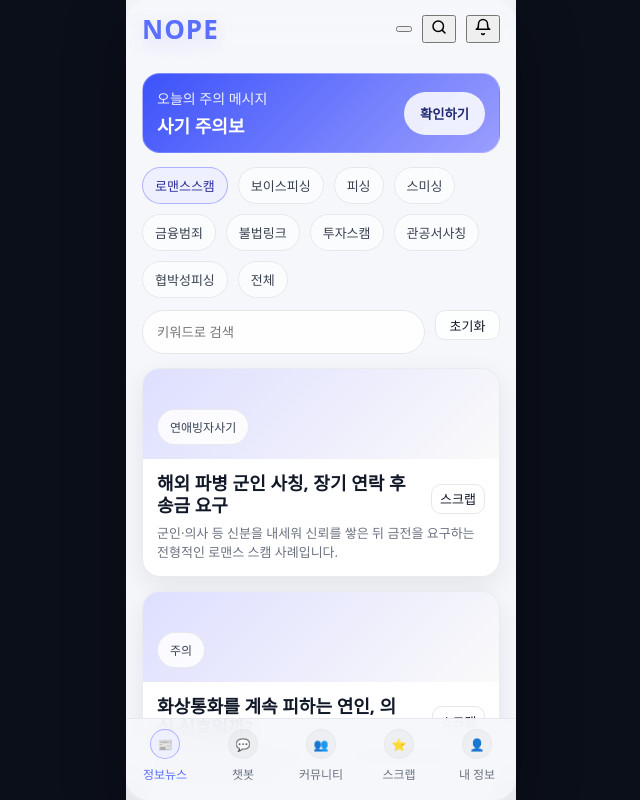
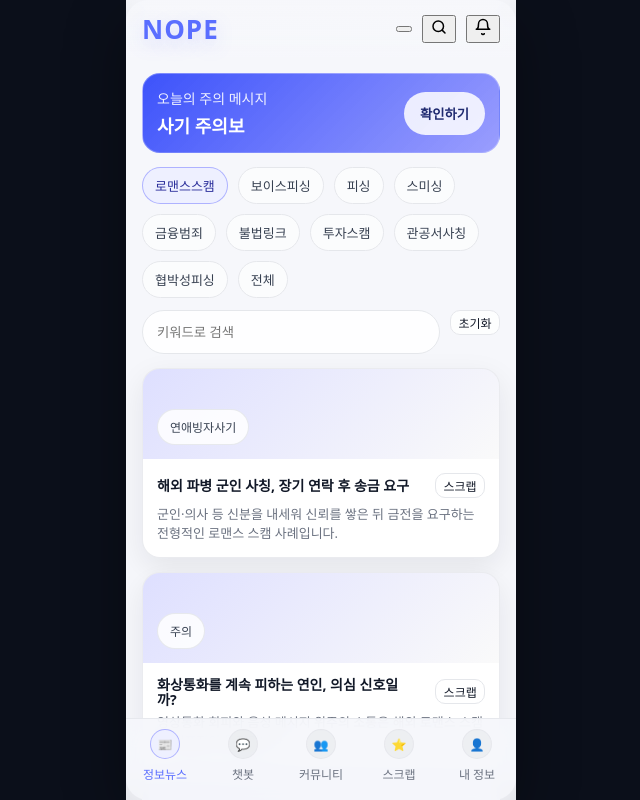
Before and after one commit to 20221041/nopereal, a React (Vite) app in the folder nope-mvp/: page / in a window 1280 px wide. Shown: the whole page, without its empty margins (319-959 px from the left). Built offline with nearby package versions, Linux system fonts and the light colour scheme.

Commit message:
refactor: Update .title and .pill-btn styles as per user request

```diff
--- a/nope-mvp/src/styles.css
+++ b/nope-mvp/src/styles.css
@@ -166,10 +166,10 @@ input{font-family:inherit}
 .card-body{
   padding: 14px;
 }
-.title{
-  font-size: 18px;
-  margin: 0 0 8px 0;
-  line-height: 1.2;
+.title {
+    font-size: 14px;
+    margin: 0 0 6px 0;
+    line-height: 1.1;
 }
 .desc{
   margin: 0;
@@ -511,19 +511,20 @@ input{font-family:inherit}
   color: rgba(90,110,255,.95);
 }
 
-.pill-btn { /* New definition for pill-btn */
-  width: 65px;
-  height: 30px;
+.pill-btn {
+    width: 50px;
+    height: 25px;
     border-radius: 10px;
     border: 1px solid var(--line);
-  background: rgba(255,255,255,.8);
+    background: rgba(255, 255, 255, .8);
     color: var(--text);
-  font-size: 13px;
+    font-size: 12px;
     cursor: pointer;
     display: flex;
     align-items: center;
     justify-content: center;
     white-space: nowrap;
+    margin-bottom: 7px;
 }
 
 .scrap-button {
```
Lines whose indentation alone changed are shown as unchanged.
